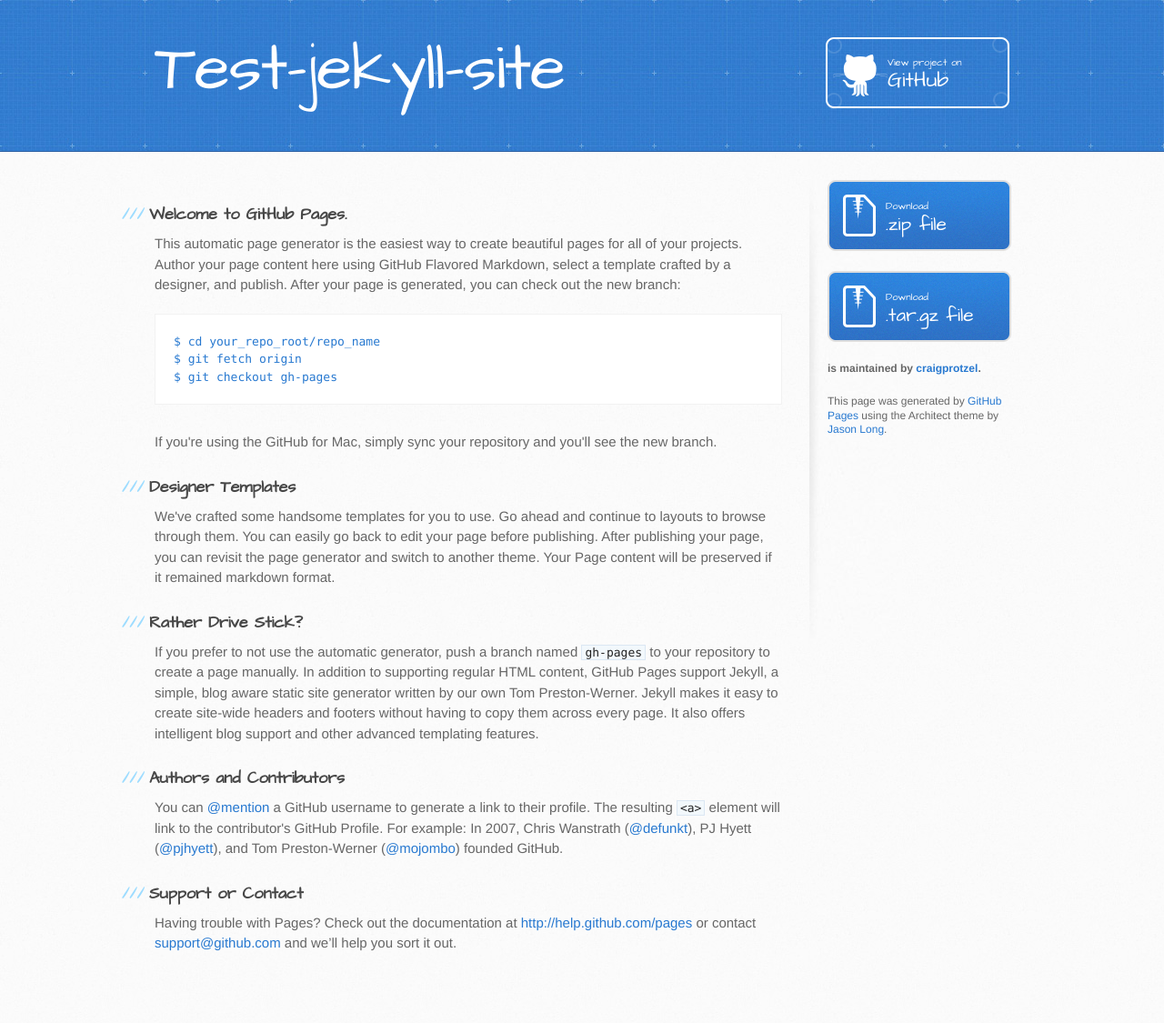
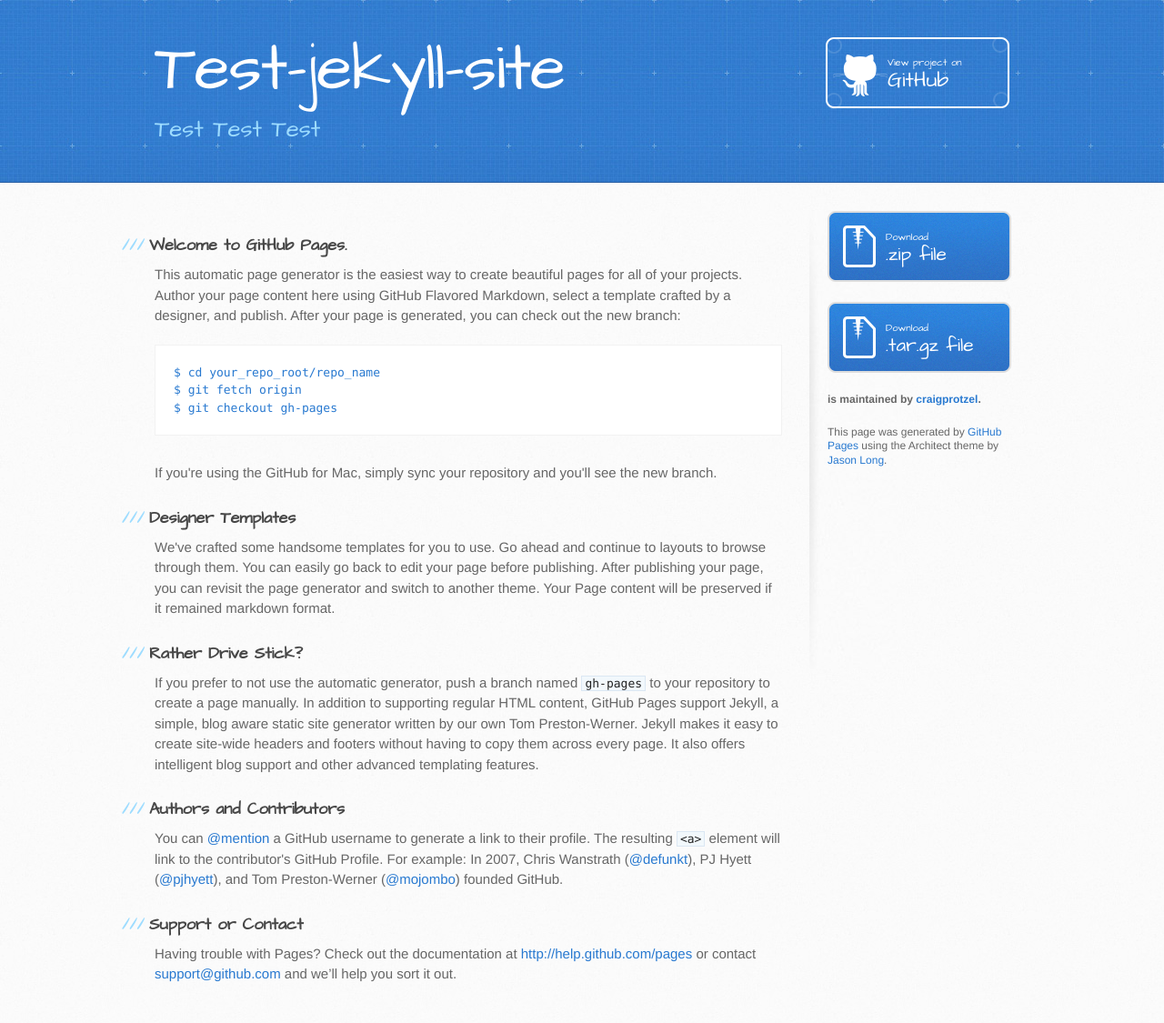
Before and after one commit to craigprotzel/test-jekyll-site, a Jekyll site: the page built from index.html, in a window 1280 px wide. Shown: the whole page at 91% size. Built offline with Jekyll 4.4.1, drawn with Linux system fonts in a browser that asks for light colours; before the commit the page ends 1091 px from its top, so only the background shows below that.

Commit message:
Update default.html

```diff
--- a/_layouts/default.html
+++ b/_layouts/default.html
@@ -20,7 +20,7 @@
     <header>
       <div class="inner">
         <h1>Test-jekyll-site</h1>
-        <h2></h2>
+        <h2>Test Test Test</h2>
         <a href="https://github.com/craigprotzel/test-jekyll-site" class="button"><small>View project on</small>GitHub</a>
       </div>
     </header>
```
